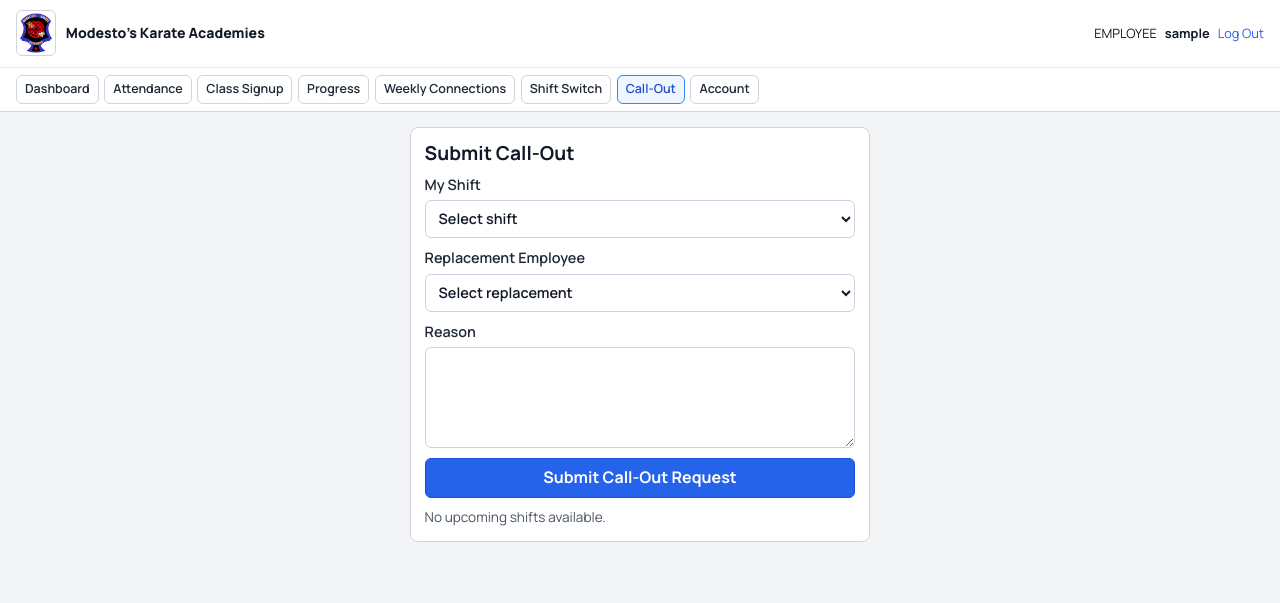
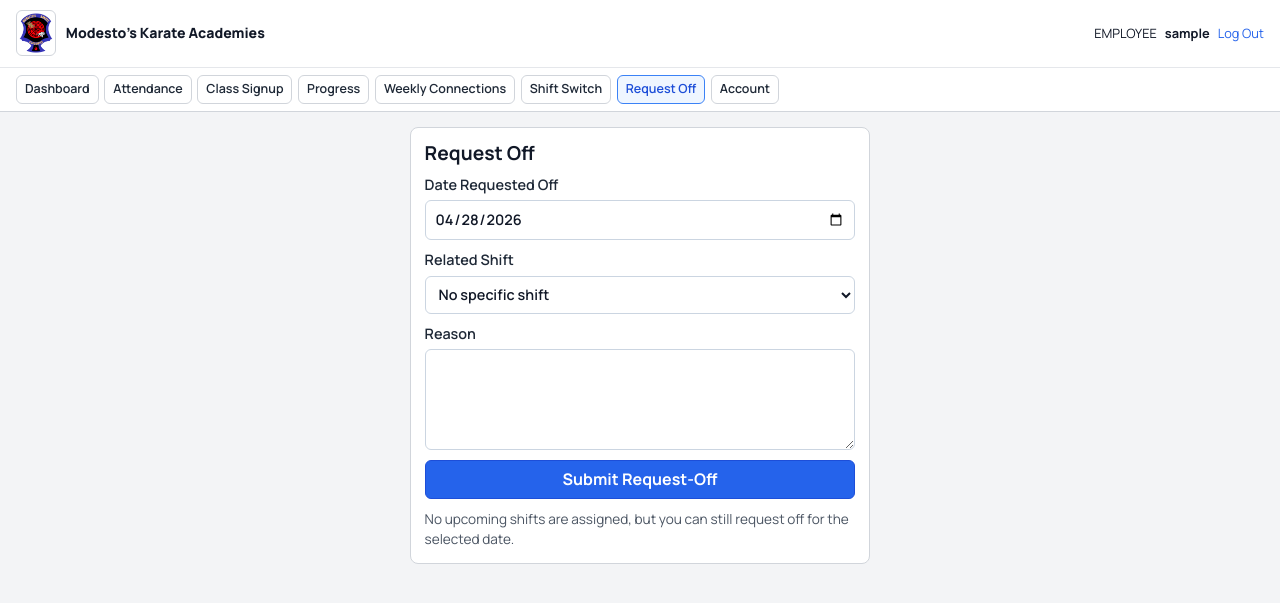
Before and after one commit to justinhoang710/SE-Project, a Flask app: page /employee/request-callout in a window 1280 px wide. Shown: the top 603 px of the page. Run offline with Flask 3, Linux system fonts and the light colour scheme; the visitor is signed in with stand-in values (Sample User, id 1); data that the repository does not hold is empty.

Commit message:
allowed staff to call out any day

```diff
--- a/app.py
+++ b/app.py
@@ -2343,7 +2343,7 @@ def _staff_attendance_screen(page_title):
 @login_required
 @role_required("manager")
 def manager_dashboard():
-    # Show all shifts and manager review queues for shift changes and call-outs.
+    # Show all shifts and manager review queues for shift changes and time-off.
     db = get_db()
     cur = db.cursor(dictionary=True)
     _ensure_feature_schema(cur)
@@ -2384,34 +2384,36 @@ def manager_dashboard():
         SELECT r.id, r.status, r.reason, r.created_at,
                req.username AS requester,
                repl.username AS replacement_employee,
+               r.request_type, r.request_date,
                s.shift_date, s.start_time, s.end_time, s.class_name
         FROM requests r
         JOIN users req ON req.id = r.requester_user_id
         LEFT JOIN shifts s ON s.id = r.shift_id
         LEFT JOIN users repl ON repl.id = r.replacement_employee_id
-        WHERE r.request_type = 'callout'
+        WHERE r.request_type IN ('callout', 'time_off')
           AND r.status = 'pending'
-        ORDER BY r.created_at ASC
-        """
-    )
-    pending_callout_requests = cur.fetchall()
+        ORDER BY COALESCE(r.request_date, s.shift_date), r.created_at ASC
+        """
+    )
+    pending_time_off_requests = cur.fetchall()
 
     cur.execute(
         """
         SELECT r.id, r.status, r.reason, r.created_at,
                req.username AS requester,
                repl.username AS replacement_employee,
+               r.request_type, r.request_date,
                s.shift_date, s.start_time, s.end_time, s.class_name
         FROM requests r
         JOIN users req ON req.id = r.requester_user_id
         LEFT JOIN shifts s ON s.id = r.shift_id
         LEFT JOIN users repl ON repl.id = r.replacement_employee_id
-        WHERE r.request_type = 'callout'
+        WHERE r.request_type IN ('callout', 'time_off')
         ORDER BY r.created_at DESC
         LIMIT 25
         """
     )
-    recent_callouts = cur.fetchall()
+    recent_time_off_requests = cur.fetchall()
 
     calendar_start = date.today()
     calendar_end = calendar_start + timedelta(days=13)
@@ -2494,8 +2496,8 @@ def manager_dashboard():
         "manager_dashboard.html",
         all_shifts=all_shifts,
         pending_switch_requests=pending_switch_requests,
-        pending_callout_requests=pending_callout_requests,
-        recent_callouts=recent_callouts,
+        pending_time_off_requests=pending_time_off_requests,
+        recent_time_off_requests=recent_time_off_requests,
         calendar_weeks=calendar_weeks,
         weekly_hours_by_employee=weekly_hours_by_employee,
         schedule_history=schedule_history,
@@ -3559,7 +3561,7 @@ def delete_progress(progress_id):
 @login_required
 @role_required("manager")
 def process_request(request_id, action):
-    # Approve/reject switch and call-out requests, applying shift changes on approval.
+    # Approve/reject switch, legacy call-out, and request-off submissions.
     if action not in {"approve", "reject"}:
         flash("Invalid action.", "error")
         return redirect(url_for("manager_dashboard"))
@@ -3570,7 +3572,8 @@ def process_request(request_id, action):
 
     cur.execute(
         """
-        SELECT id, request_type, shift_id, requested_employee_id, replacement_employee_id, status, switch_target_status
+        SELECT id, request_type, shift_id, requested_employee_id, replacement_employee_id,
+               request_date, status, switch_target_status
         FROM requests
         WHERE id = %s
         """,
@@ -3643,19 +3646,22 @@ def process_request(request_id, action):
                     "Callout approved without replacement employee",
                     session["user_id"],
                 )
+        elif req["request_type"] == "time_off":
+            pass
         else:
             cur.execute(
                 "SELECT id FROM shifts WHERE id = %s",
                 (req["shift_id"],),
             )
     else:
-        _log_schedule_activity(
-            cur,
-            req["shift_id"],
-            f"{req['request_type']}_rejected",
-            f"Request {request_id} rejected",
-            session["user_id"],
-        )
+        if req.get("shift_id"):
+            _log_schedule_activity(
+                cur,
+                req["shift_id"],
+                f"{req['request_type']}_rejected",
+                f"Request {request_id} rejected",
+                session["user_id"],
+            )
 
     db.commit()
     cur.close()
--- a/schema.sql
+++ b/schema.sql
@@ -37,11 +37,12 @@ CREATE TABLE IF NOT EXISTS shifts (
 
 CREATE TABLE IF NOT EXISTS requests (
   id INT AUTO_INCREMENT PRIMARY KEY,
-  request_type ENUM('switch', 'callout') NOT NULL,
+  request_type ENUM('switch', 'callout', 'time_off') NOT NULL,
   requester_user_id INT NOT NULL,
-  shift_id INT NOT NULL,
+  shift_id INT NULL,
   requested_employee_id INT NULL,
   replacement_employee_id INT NULL,
+  request_date DATE NULL,
   reason TEXT NOT NULL,
   status ENUM('pending', 'approved', 'rejected') NOT NULL DEFAULT 'pending',
   switch_target_status ENUM('pending', 'accepted', 'rejected') NOT NULL DEFAULT 'pending',
--- a/templates/base.html
+++ b/templates/base.html
@@ -48,7 +48,7 @@
           { label: 'Progress', hint: 'Track student growth', href: {{ url_for('employee_progress')|tojson }}, endpoints: ['employee_progress'] },
           { label: 'Weekly Connections', hint: 'Staff weekly board', href: {{ url_for('staff_connections')|tojson }}, endpoints: ['staff_connections'] },
           { label: 'Shift Switch', hint: 'Request schedule swap', href: {{ url_for('request_switch')|tojson }}, endpoints: ['request_switch'] },
-          { label: 'Call-Out', hint: 'Submit absence', href: {{ url_for('request_callout')|tojson }}, endpoints: ['request_callout'] },
+          { label: 'Request Off', hint: 'Submit absence date', href: {{ url_for('request_callout')|tojson }}, endpoints: ['request_callout'] },
           {% elif session.get('role') == 'manager' %}
           { label: 'Schedule Builder', hint: 'Plan classes', href: {{ url_for('manager_schedule')|tojson }}, endpoints: ['manager_schedule'] },
           { label: 'Class Offerings', hint: 'Open classes for signup', href: {{ url_for('manager_classes')|tojson }}, endpoints: ['manager_classes'] },
--- a/templates/employee_dashboard.html
+++ b/templates/employee_dashboard.html
@@ -7,7 +7,7 @@
     <a class="student-tile" href="{{ url_for('employee_progress') }}"><strong>Student Progress</strong></a>
     <a class="student-tile" href="{{ url_for('staff_class_signup') }}"><strong>Class Signup</strong></a>
     <a class="student-tile" href="{{ url_for('request_switch') }}"><strong>Request Shift Switch</strong></a>
-    <a class="student-tile" href="{{ url_for('request_callout') }}"><strong>Submit Call-Out</strong></a>
+    <a class="student-tile" href="{{ url_for('request_callout') }}"><strong>Request Off</strong></a>
     <a class="student-tile" href="{{ url_for('staff_connections') }}"><strong>Weekly Connections</strong></a>
     <a class="student-tile" href="{{ url_for('account_settings') }}"><strong>Account Settings</strong></a>
   </div>
@@ -33,7 +33,7 @@
               <td class="mono">{{ shift.start_label }}-{{ shift.end_label }}</td>
               <td>
                 <a class="button secondary" href="{{ url_for('request_switch', shift_id=shift.id, shift_date=day.iso_date) }}">Switch</a>
-                <a class="button danger" href="{{ url_for('request_callout', shift_id=shift.id, shift_date=day.iso_date) }}">Call-Out</a>
+                <a class="button danger" href="{{ url_for('request_callout', shift_id=shift.id, shift_date=day.iso_date) }}">Request Off</a>
               </td>
             </tr>
           {% endfor %}
@@ -95,6 +95,8 @@
           <td>
             {% if r.shift_date %}
               {{ r.shift_date }} {{ r.start_time|time12 }}-{{ r.end_time|time12 }}
+            {% elif r.request_date %}
+              {{ r.request_date }}
             {% else %}
               N/A
             {% endif %}
--- a/templates/request_callout.html
+++ b/templates/request_callout.html
@@ -1,23 +1,19 @@
 {% extends 'base.html' %}
 {% block content %}
 <section class="card narrow">
-  <h2>Submit Call-Out</h2>
+  <h2>Request Off</h2>
   <form method="post">
-    <label>My Shift
-      <select name="shift_id" required>
-        <option value="">Select shift</option>
+    <label>Date Requested Off
+      <input type="date" name="request_date" value="{{ selected_request_date.isoformat() }}" required />
+    </label>
+
+    <label>Related Shift
+      <select name="shift_id">
+        <option value="">No specific shift</option>
         {% for s in my_upcoming_shifts %}
           <option value="{{ s.id }}" {% if selected_shift_id and s.id == selected_shift_id %}selected{% endif %}>
             {{ s.shift_date }} {{ s.start_label }}-{{ s.end_label }}
           </option>
-        {% endfor %}
-      </select>
-    </label>
-    <label>Replacement Employee
-      <select name="replacement_employee_id" required>
-        <option value="">Select replacement</option>
-        {% for e in employees %}
-          <option value="{{ e.id }}">{{ e.username }}</option>
         {% endfor %}
       </select>
     </label>
@@ -26,10 +22,10 @@
       <textarea name="reason" rows="4" required></textarea>
     </label>
 
-    <button type="submit">Submit Call-Out Request</button>
+    <button type="submit">Submit Request-Off</button>
   </form>
   {% if not my_upcoming_shifts %}
-    <p class="hint" style="margin-top: 0.65rem;">No upcoming shifts available.</p>
+    <p class="hint" style="margin-top: 0.65rem;">No upcoming shifts are assigned, but you can still request off for the selected date.</p>
   {% endif %}
 </section>
 {% endblock %}
```
Also changed, not shown: templates/manager_dashboard.html (+15 -9 lines).
